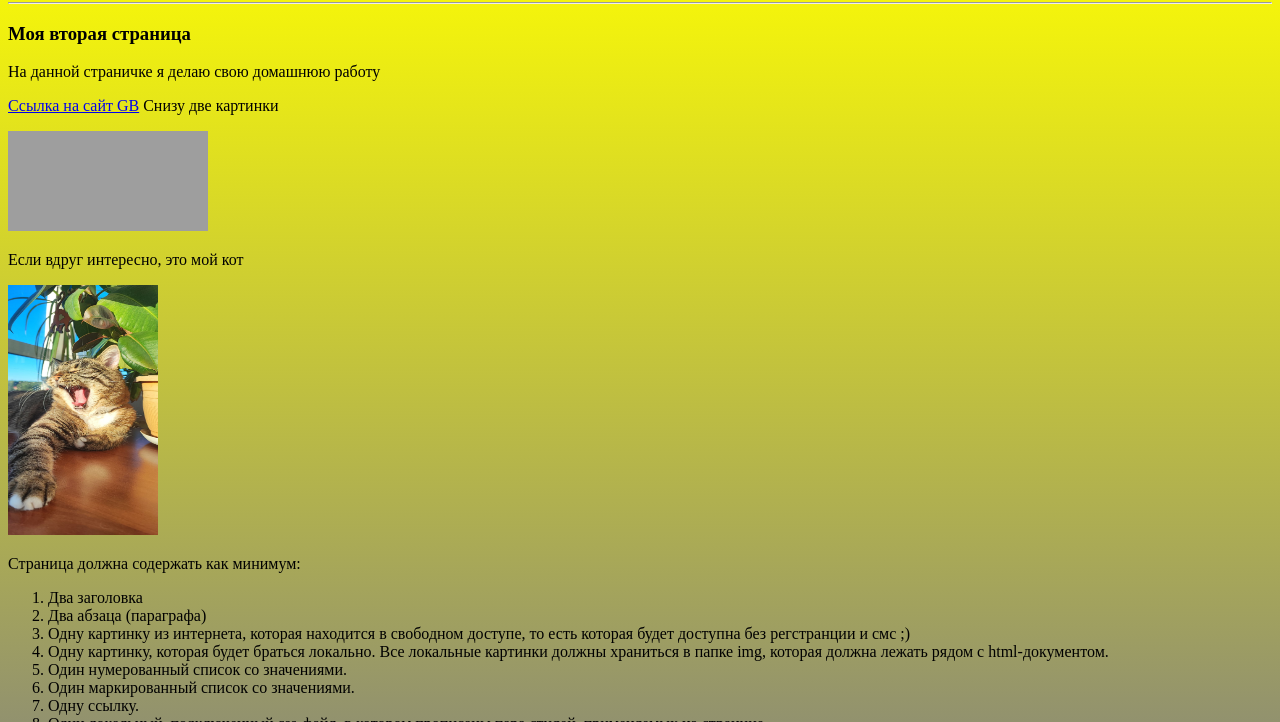
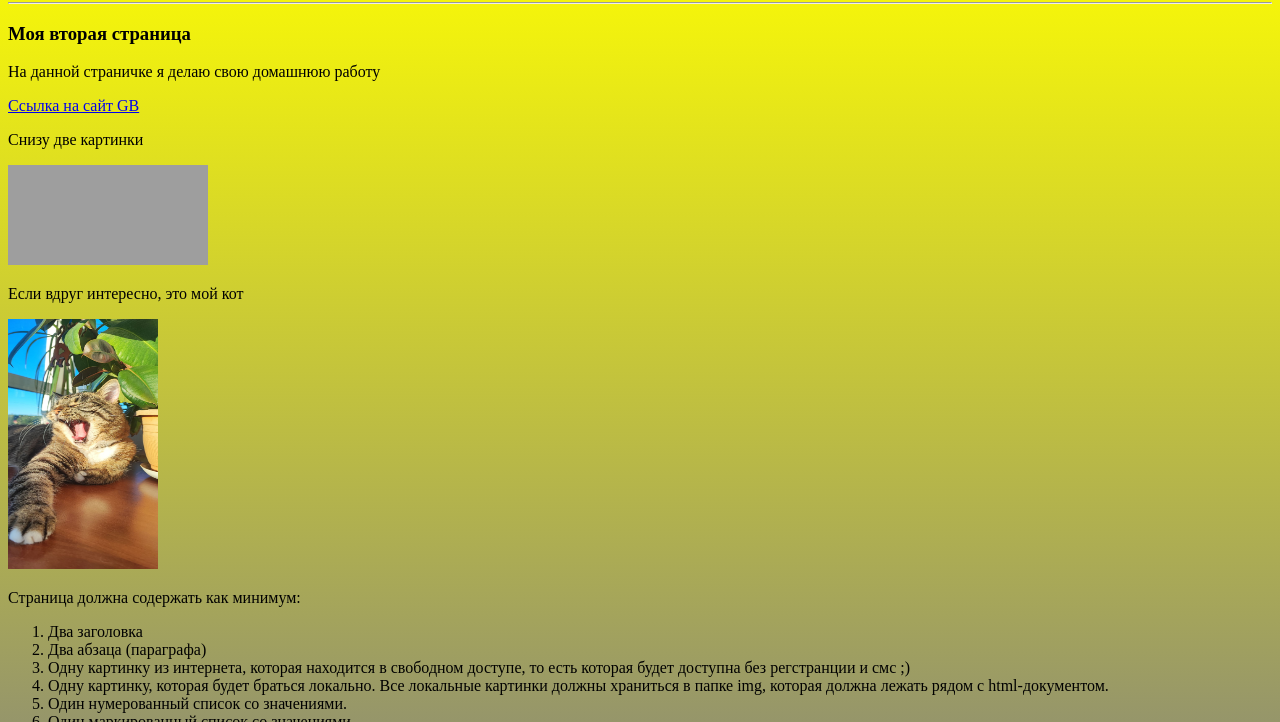
Before and after one commit to AnnKargaeva/task_2, a plain HTML site: page index.html in a window 1280 px wide. Shown: the part 78-800 px from the top of the page. Drawn offline with Linux system fonts and the light colour scheme; grey boxes are pictures that could not be loaded.

Commit message:
Add homework

```diff
--- a/index.html
+++ b/index.html
@@ -17,13 +17,13 @@
 
 <a href="https://gb.ru/">Ссылка на сайт GB</a>
 
-<p">Снизу две картинки</p>
+<p>Снизу две картинки</p>
 
 <img class="img1" src="https://lubopitnie.ru/wp-content/uploads/2020/08/geekbrains-otzyvy.png" alt="картинка из интернета">
 
 
 <p>Если вдруг интересно, это мой кот </p>
-<img class="img2" src="img\IMG_20220809_195157.jpg" alt="Если кому то интересно, это мой кот">
+<img class="img2" src="img/IMG_20220809_195157.jpg" alt="Если кому то интересно, это мой кот">
 
 <p>Страница должна содержать как минимум:
 <ol>
@@ -43,6 +43,6 @@
     <li>Третий</li>
 </ul>
 
-</p>
+
 </body>
 </html>
```
